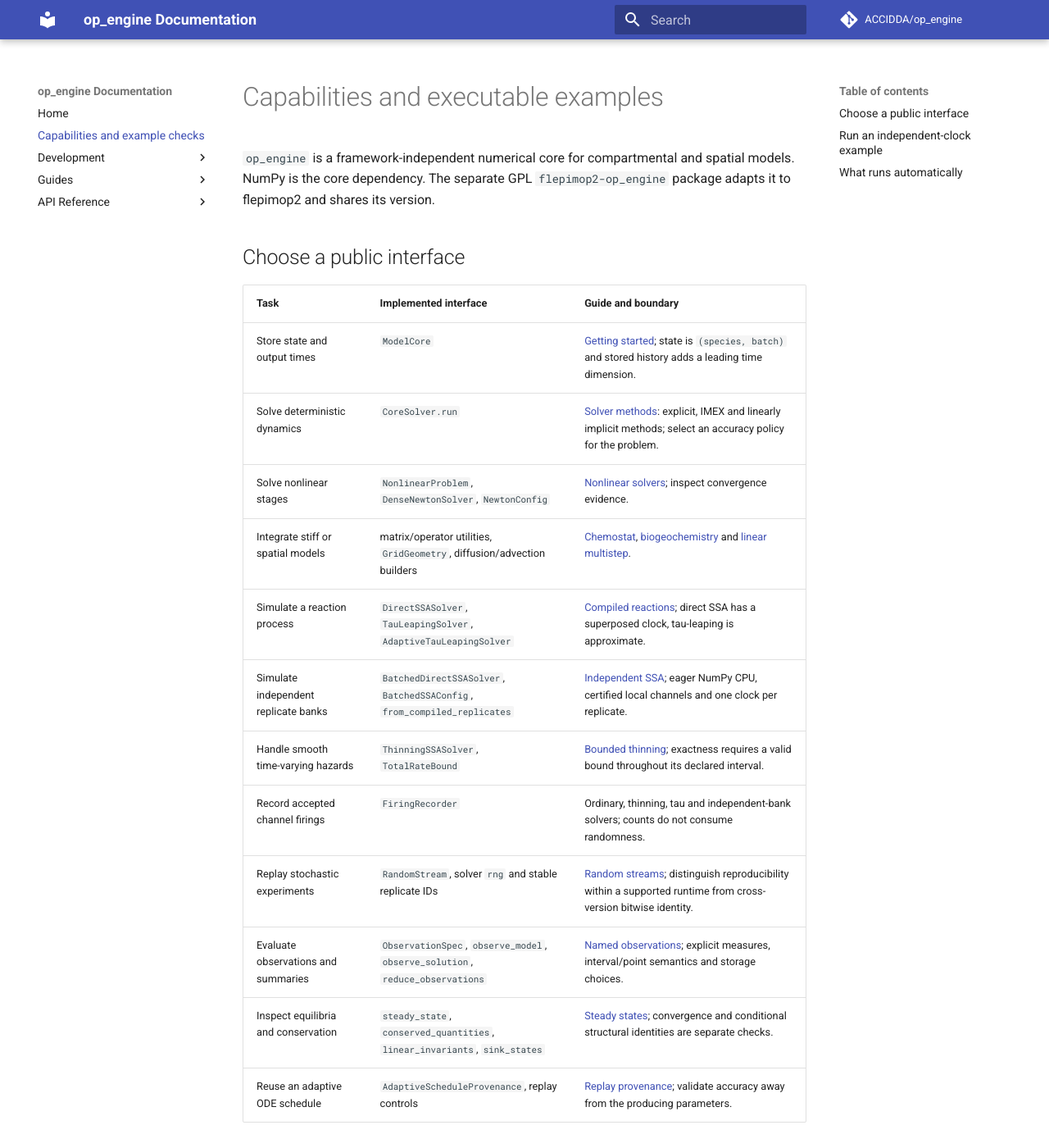
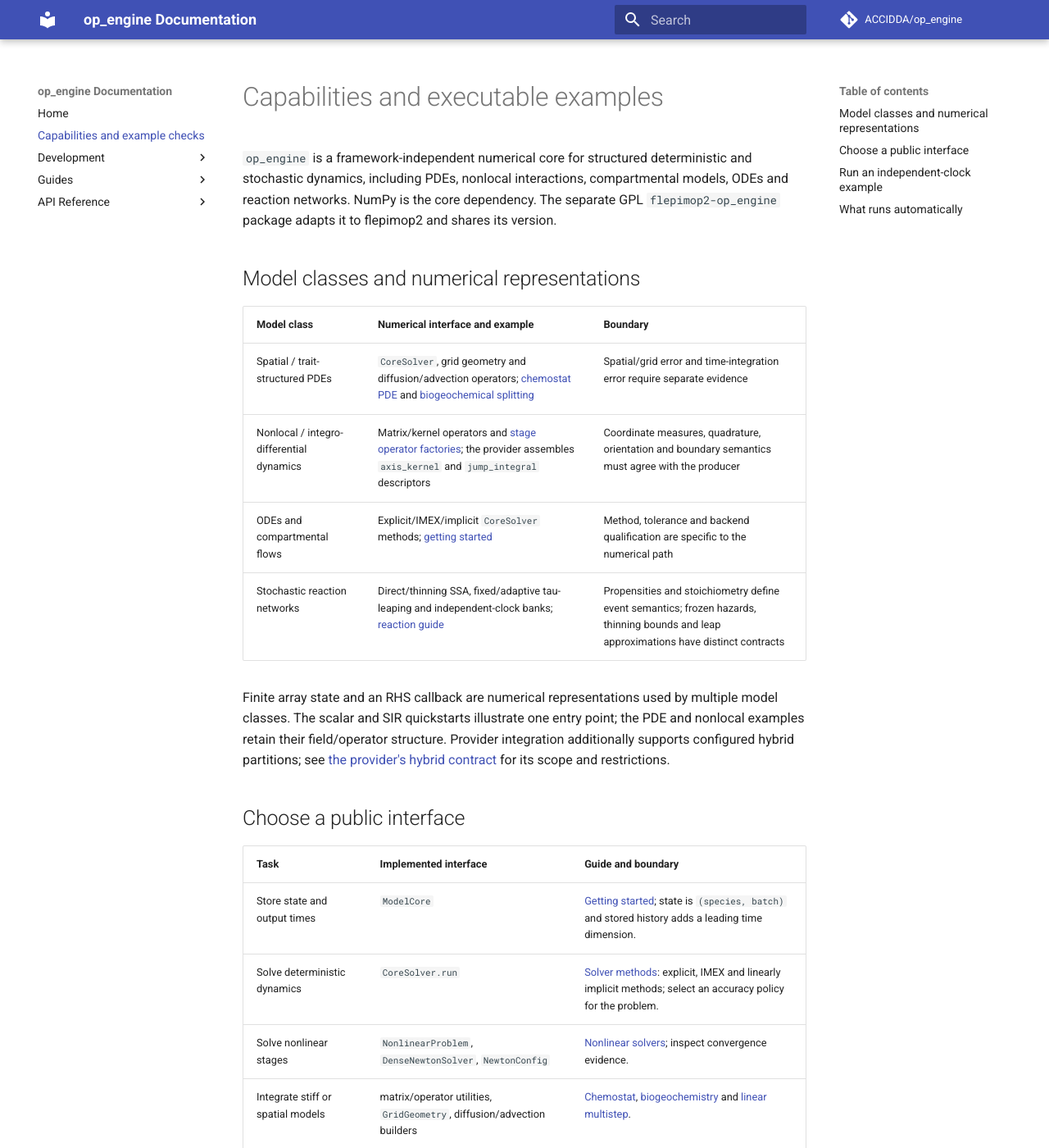
Before and after one commit to ACCIDDA/op_engine, an MkDocs documentation site: the page built from docs/guides/capabilities.md, in a window 1280 px wide and 1400 px high. Shown: the whole window at 82% size. Built offline with MkDocs 1.6.1 and Material for MkDocs 9.7.7, drawn with Linux system fonts in a browser that asks for light colours; comment, search, counter and statistics services are not loaded; the version menu is left out; some of the changed text lies outside the part shown.

Commit message:
docs: clarify model scope and simplify numerical-method descriptions (#249)
Describe PDE, nonlocal and reaction model support explicitly, simplify the numerical-method descriptions and retain accuracy, replay and backend qualification limits.

Co-authored-by: Copilot <223556219+Copilot@users.noreply.github.com>

```diff
--- a/docs/guides/capabilities.md
+++ b/docs/guides/capabilities.md
@@ -1,8 +1,26 @@
 # Capabilities and executable examples
 
-`op_engine` is a framework-independent numerical core for compartmental and
-spatial models. NumPy is the core dependency. The separate GPL
+`op_engine` is a framework-independent numerical core for structured
+deterministic and stochastic dynamics, including PDEs, nonlocal interactions,
+compartmental models, ODEs and reaction networks. NumPy is the core dependency.
+The separate GPL
 `flepimop2-op_engine` package adapts it to flepimop2 and shares its version.
+
+## Model classes and numerical representations
+
+| Model class | Numerical interface and example | Boundary |
+| --- | --- | --- |
+| Spatial / trait-structured PDEs | `CoreSolver`, grid geometry and diffusion/advection operators; [chemostat PDE](chemostat-pde.md) and [biogeochemical splitting](biogeochemical-network.md) | Spatial/grid error and time-integration error require separate evidence |
+| Nonlocal / integro-differential dynamics | Matrix/kernel operators and [stage operator factories](solver-methods.md); the provider assembles `axis_kernel` and `jump_integral` descriptors | Coordinate measures, quadrature, orientation and boundary semantics must agree with the producer |
+| ODEs and compartmental flows | Explicit/IMEX/implicit `CoreSolver` methods; [getting started](getting-started.md) | Method, tolerance and backend qualification are specific to the numerical path |
+| Stochastic reaction networks | Direct/thinning SSA, fixed/adaptive tau-leaping and independent-clock banks; [reaction guide](op-system-reactions.md) | Propensities and stoichiometry define event semantics; frozen hazards, thinning bounds and leap approximations have distinct contracts |
+
+Finite array state and an RHS callback are numerical representations used by
+multiple model classes. The scalar and SIR quickstarts illustrate one entry
+point; the PDE and nonlocal examples retain their field/operator structure.
+Provider integration additionally supports configured hybrid partitions; see
+[the provider's hybrid contract](https://github.com/ACCIDDA/op_engine/blob/main/flepimop2-op_engine/README.md#hybrid-execution)
+for its scope and restrictions.
 
 ## Choose a public interface
 
@@ -19,12 +37,12 @@ spatial models. NumPy is the core dependency. The separate GPL
 | Replay stochastic experiments | `RandomStream`, solver `rng` and stable replicate IDs | [Random streams](random-streams.md); distinguish reproducibility within a supported runtime from cross-version bitwise identity. |
 | Evaluate observations and summaries | `ObservationSpec`, `observe_model`, `observe_solution`, `reduce_observations` | [Named observations](observations.md); explicit measures, interval/point semantics and storage choices. |
 | Inspect equilibria and conservation | `steady_state`, `conserved_quantities`, `linear_invariants`, `sink_states` | [Steady states](steady-states.md); convergence and conditional structural identities are separate checks. |
-| Reuse an adaptive ODE schedule | `AdaptiveScheduleProvenance`, replay controls | [Replay provenance](replay-provenance.md); validate accuracy away from the producing parameters. |
+| Reuse an adaptive time-step schedule | `AdaptiveScheduleProvenance`, replay controls | [Replay provenance](replay-provenance.md); validate accuracy away from the producing parameters. |
 
 The [backend matrix](backend-qualification.md) states which NumPy/JAX/CPU Torch
 operations and transforms are qualified. Native adaptive solvers such as diffrax
 live behind optional adapters/providers. Method availability does not imply all
-methods, stochastic gradients or accelerator paths have the same guarantees.
+methods, stochastic gradients or accelerator paths have the same tested support.
 
 ## Run an independent-clock example
 
--- a/src/op_engine/__init__.py
+++ b/src/op_engine/__init__.py
@@ -1,4 +1,4 @@
-"""op_engine multiphysics ODE/PDE engine package."""
+"""Numerical methods for structured deterministic and stochastic dynamics."""
 
 from __future__ import annotations
 
```
Also changed, not shown: CHANGELOG.md (+8 -0 lines), README.md (+18 -5 lines), docs/guides/getting-started.md (+7 -0 lines), docs/guides/solver-methods.md (+1 -1 lines), docs/index.md (+5 -3 lines), flepimop2-op_engine/README.md (+6 -1 lines), 1 other file.
